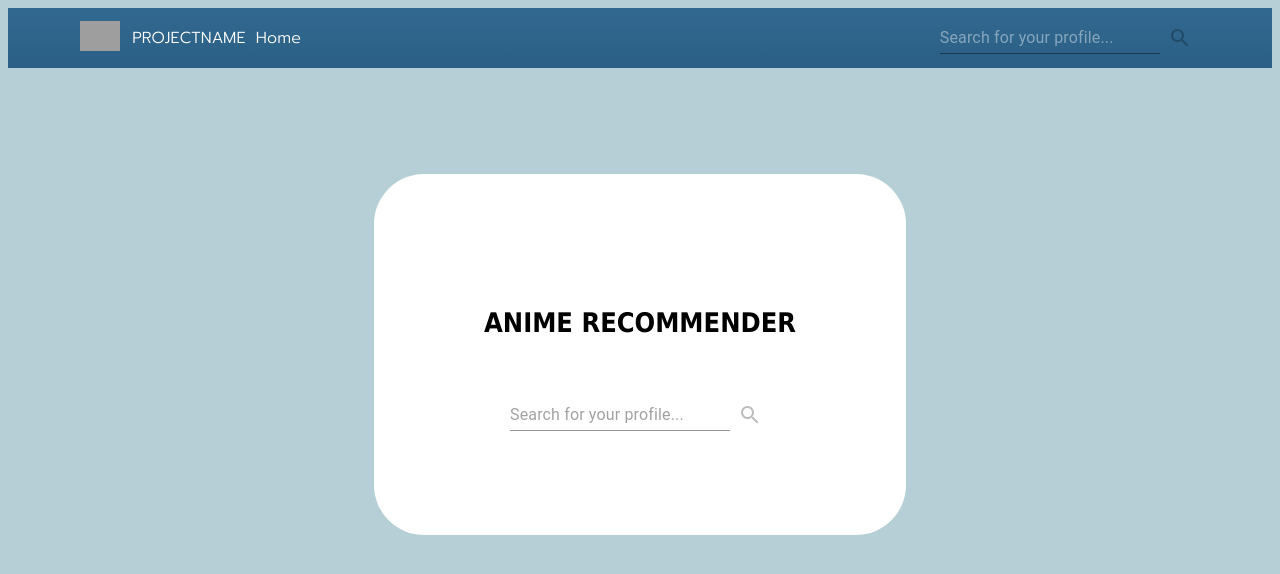
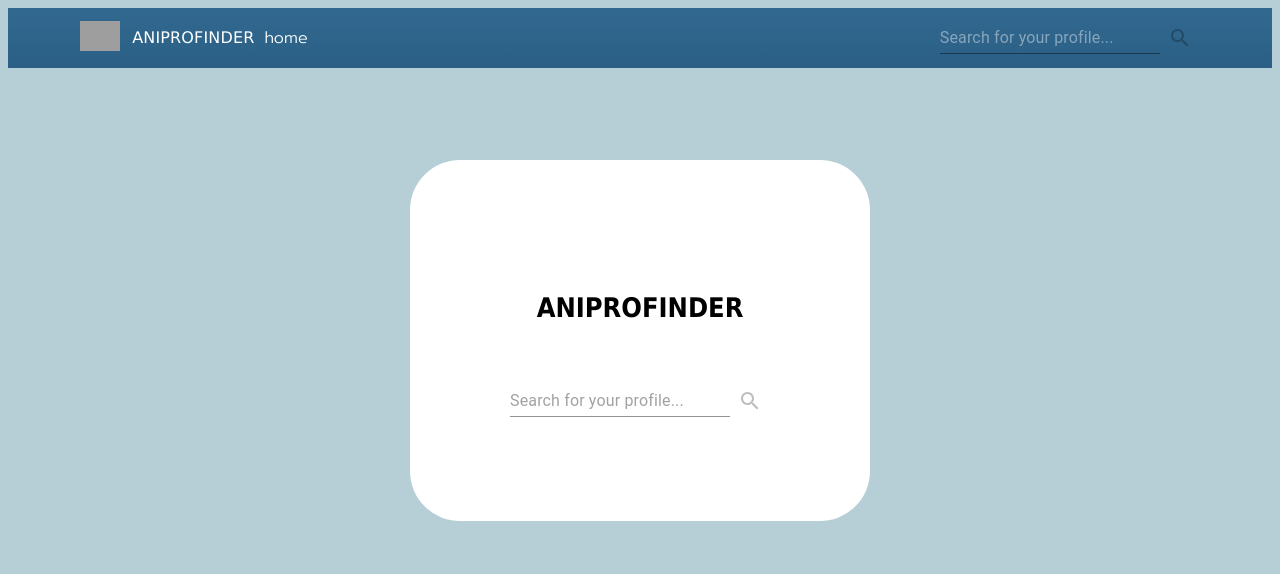
Before and after one commit to anjx123/Anime-Recommender, a React (Create React App) app: page / in a window 1280 px wide. Shown: the top 574 px of the page. Built offline with nearby package versions, Linux system fonts and the light colour scheme; grey boxes are pictures that could not be loaded.

Commit message:
asdjfasjdf

```diff
--- a/src/components/PageHeader.css
+++ b/src/components/PageHeader.css
@@ -35,7 +35,7 @@
 .home-title {
     font-size: 16px;
     color: white;
-    font-family: "Prompt", bold, sans-serif;
+    font-family: Verdana, sans-serif;
 }
 
 .home-text {
--- a/src/components/PageHeader.js
+++ b/src/components/PageHeader.js
@@ -52,13 +52,13 @@ function PageHeader(props) {
 
                     <Typography className="header-title" cvariant='h6' noWrap>
                         <Link to="/" variant="body1" style={{marginBottom: 0}, {textDecoration: "none"}} onClick={onClickHandler}>
-                            <div className="home-title">PROJECTNAME</div>
+                            <div className="home-title">ANIPROFINDER</div>
                         </Link>
                     </Typography>
 
                     <Typography cvariant='h6' noWrap>
                         <Link to="/" variant="body1" style={{marginBottom: 0}, {textDecoration: "none"}} onClick={onClickHandler}>
-                            <div className="home-text">Home</div>
+                            <div className="home-text">home</div>
                         </Link>
                     </Typography>
 
--- a/src/pages/Home.js
+++ b/src/pages/Home.js
@@ -40,7 +40,7 @@ const Home = () => {
                 <FormControl type="submit">
                     <div className="form-items--main">
                         <div className="form-items--main-name">
-                            <h2>ANIME RECOMMENDER</h2>
+                            <h2>ANIPROFINDER</h2>
                         </div>
 
                         <div className="form-items--main-search">
```
Also changed, not shown: public/logoAPF.png (added).
